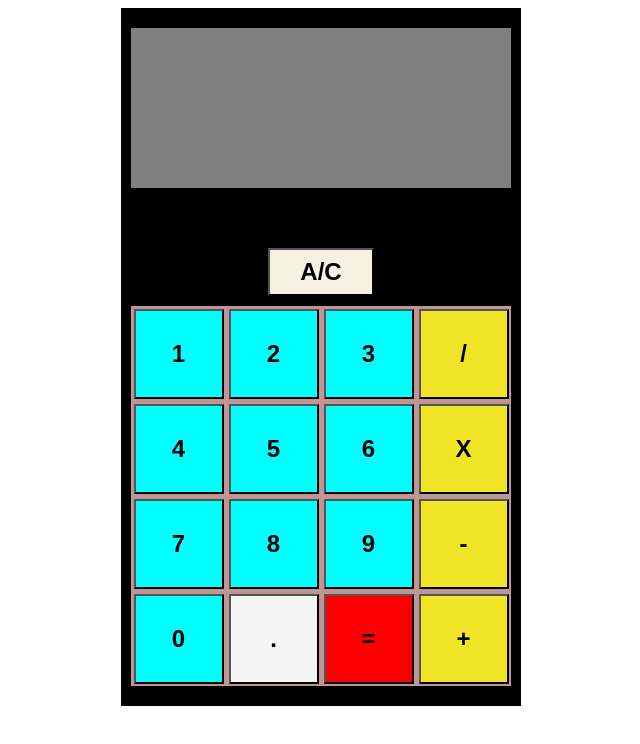
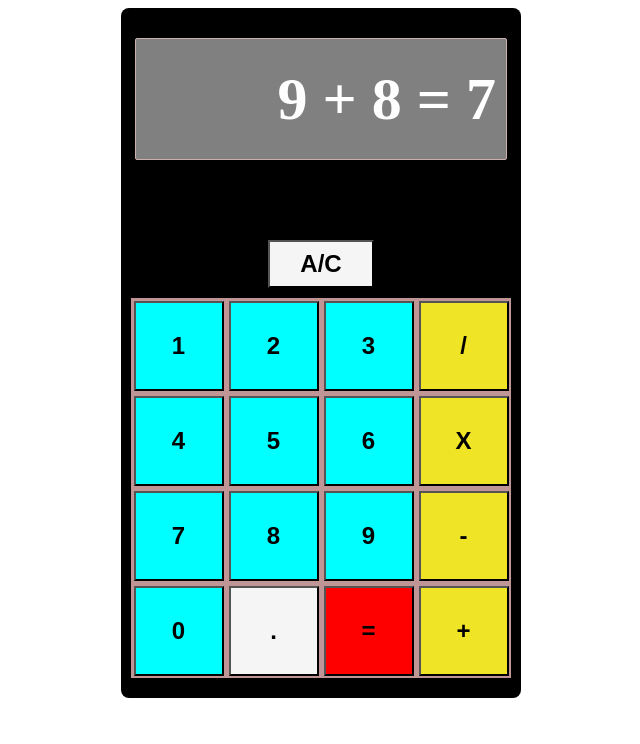
Before and after one commit to Arrtons/Calculator, a plain HTML site: page index.html in a window 1280 px wide. Shown: the whole page, without its empty margins (319-959 px from the left). Drawn offline with Linux system fonts and the light colour scheme.

Commit message:
add text and css styles to screen

```diff
--- a/index.html
+++ b/index.html
@@ -9,7 +9,7 @@
 <body>
   <div class="case">
     <div class="screen">
-
+      9 + 8 = 7
     </div>
     <button class="button-AC">A/C</button>
 
--- a/styles.css
+++ b/styles.css
@@ -1,26 +1,39 @@
+body {
+    background-color: (231,207,180);
+}
 .case {
     display: flex;
     align-items: center;
     flex-direction: column;
     width: 400px;
-
+    border-radius: 8px;
     margin: auto;
     background-color: black;
 }
 
 .screen {
-    width: 380px;
-    height: 160px;
+    display: flex;
+    border: 1px solid rgb(205, 174, 174);;
+    flex-direction: column;
+    justify-content: center;
+    text-align: end;
+    width: 360px;
+    height: 120px;
     background-color: gray;
-    margin-top: 20px;
+    margin-top: 30px;
+    font-size: 60px;
+    font-weight: 800;
+    border-radius: 2px;
+    padding-right: 10px;
+    color: rgb(255, 255, 255);
 }
 .button-AC {
-    margin-top: 60px;
+    margin-top: 80px;
     margin-bottom: 10px;
     padding: 8px 30px;
     font-size: 24px;
     font-weight: 800;
-    background-color: rgb(247, 241, 225);
+    background-color: whitesmoke;
 }
 
 .buttons {
```
